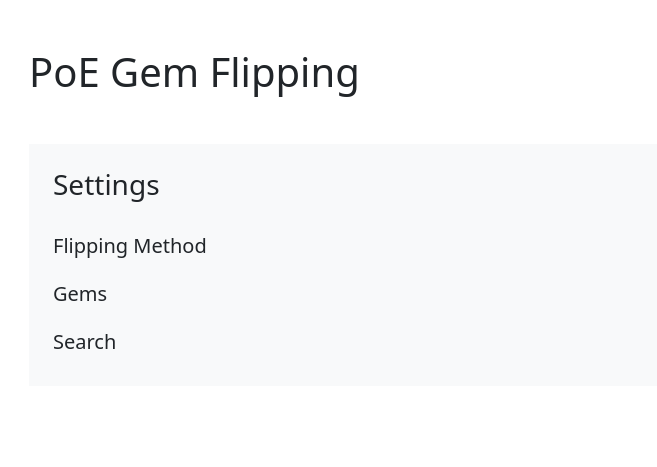
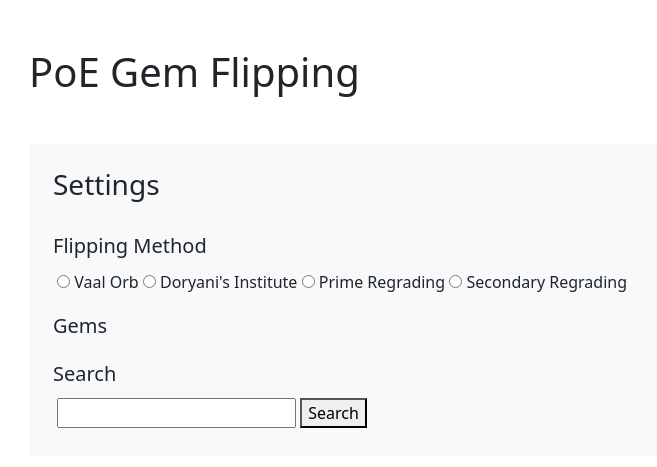
Before and after one commit to yehoon17/PoE-Gem-Flipping, a Flask app: page / in a window 1280 px wide. Shown: the top 467 px of the page, without its empty margins (19-676 px from the left). Run offline with Flask 2, Linux system fonts and the light colour scheme; data that the repository does not hold is empty.

Commit message:
Update home.html
Make radio for flipping method and search bar

```diff
--- a/website/templates/home.html
+++ b/website/templates/home.html
@@ -6,10 +6,23 @@
             <h3>Settings</h3>
             <div class="pt-4">
                 <h5>Flipping Method</h5>
-
+                <div class="p-1">
+                    <input type="radio" name="flipping-method" id="vaal-orb">
+                    <label for="vaal-orb">Vaal Orb</label>
+                    <input type="radio" name="flipping-method" id="doryanis-institute">
+                    <label for="doryanis-institute">Doryani's Institute</label>
+                    <input type="radio" name="flipping-method" id="prime-regrading">
+                    <label for="prime-regrading">Prime Regrading</label>
+                    <input type="radio" name="flipping-method" id="secondary-regrading">
+                    <label for="secondary-regrading">Secondary Regrading</label>
+                </div>
                 <h5 class="py-3">Gems</h5>
 
                 <h5>Search</h5>
+                <div class="p-1">
+                    <input type="search" id="gem-search" name="q">
+                    <button>Search</button>
+                </div>
             </div>
         </div>
     </div>
```
